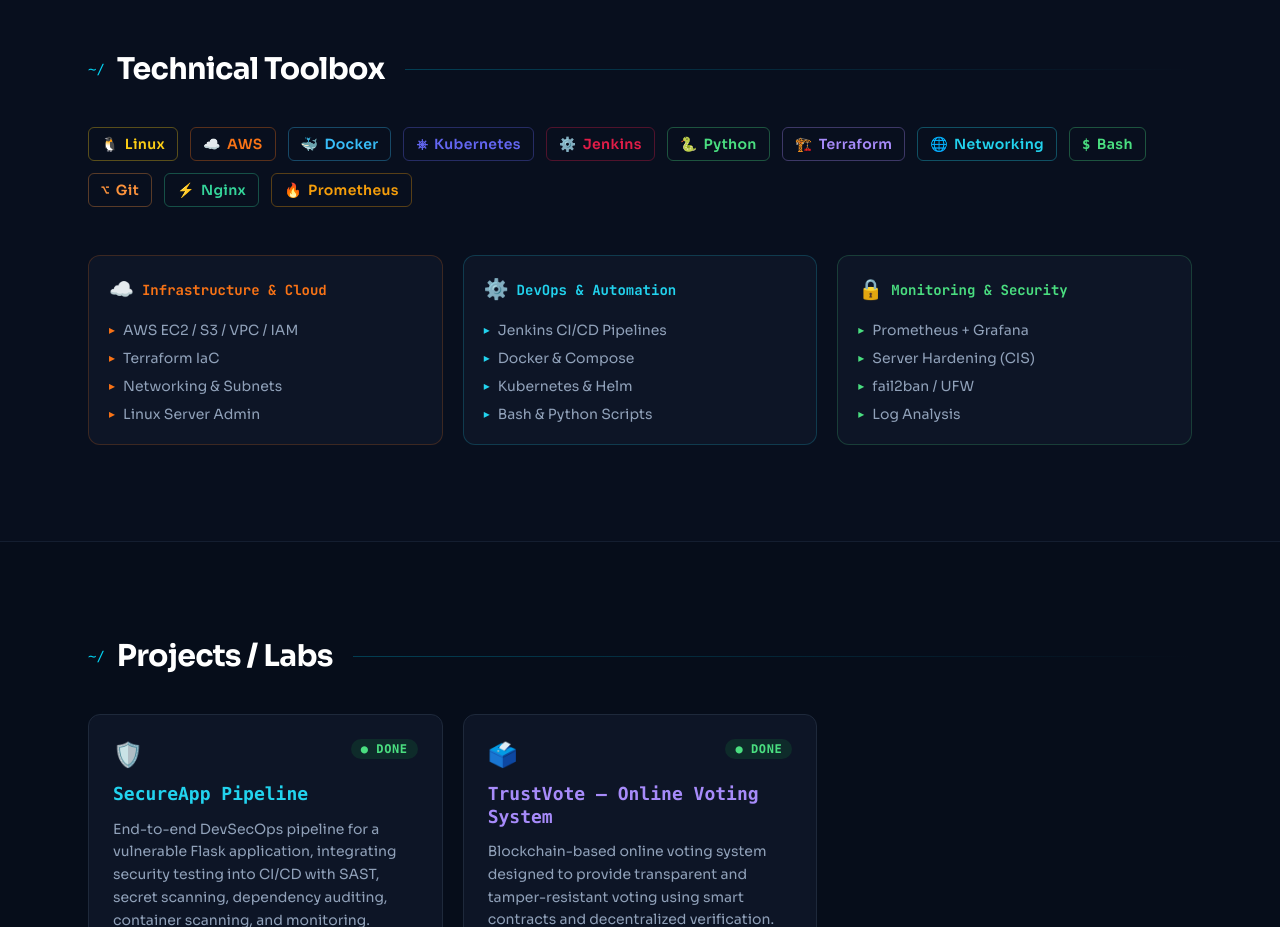
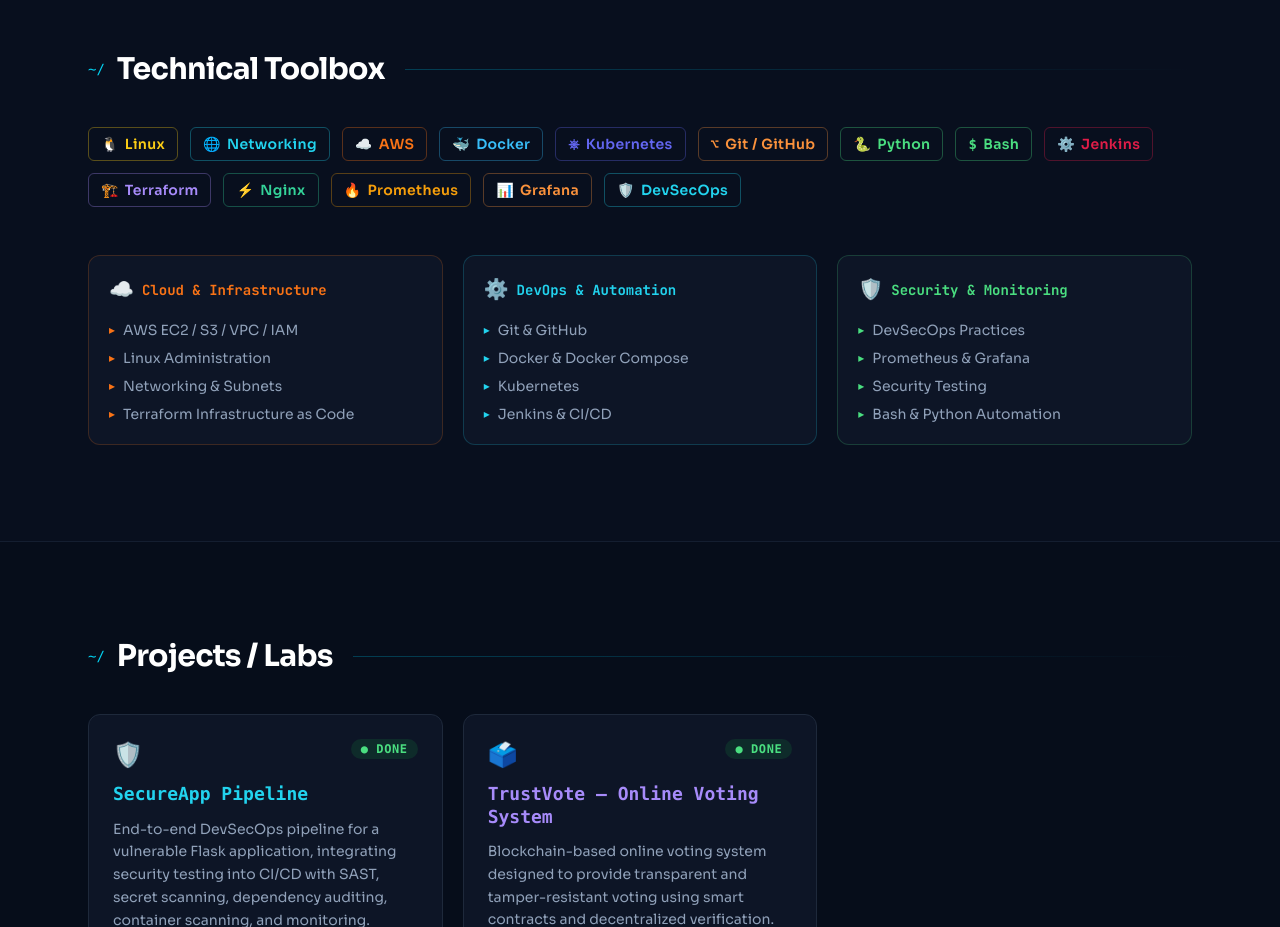
Before and after one commit to 30032003/my-portfolio, a React (Vite) app: page / in a window 1280 px wide. Shown: the part 1500-2427 px from the top of the page. Built offline with nearby package versions, Linux system fonts and the light colour scheme.

Commit message:
Update technical skills

```diff
--- a/src/App.jsx
+++ b/src/App.jsx
@@ -50,17 +50,19 @@
 ══════════════════════════════════════════════════════════════════ */
 const SKILLS = [
   { name: "Linux", icon: "🐧", color: "#facc15" },
+  { name: "Networking", icon: "🌐", color: "#22d3ee" },
   { name: "AWS", icon: "☁️", color: "#f97316" },
   { name: "Docker", icon: "🐳", color: "#38bdf8" },
   { name: "Kubernetes", icon: "⎈", color: "#6366f1" },
+  { name: "Git / GitHub", icon: "⌥", color: "#fb923c", mono: true },
+  { name: "Python", icon: "🐍", color: "#4ade80" },
+  { name: "Bash", icon: "$", color: "#4ade80", mono: true },
   { name: "Jenkins", icon: "⚙️", color: "#e11d48" },
-  { name: "Python", icon: "🐍", color: "#4ade80" },
   { name: "Terraform", icon: "🏗️", color: "#a78bfa" },
-  { name: "Networking", icon: "🌐", color: "#22d3ee" },
-  { name: "Bash", icon: "$", color: "#4ade80", mono: true },
-  { name: "Git", icon: "⌥", color: "#fb923c", mono: true },
   { name: "Nginx", icon: "⚡", color: "#34d399" },
   { name: "Prometheus", icon: "🔥", color: "#f59e0b" },
+  { name: "Grafana", icon: "📊", color: "#fb923c" },
+  { name: "DevSecOps", icon: "🛡️", color: "#22d3ee" },
 ];
 
 const PROJECTS = [
@@ -1167,14 +1169,14 @@
             <div className="mt-12 grid sm:grid-cols-3 gap-5">
               {[
                 {
-                  title: "Infrastructure & Cloud",
+                  title: "Cloud & Infrastructure",
                   icon: "☁️",
                   color: "#f97316",
                   items: [
                     "AWS EC2 / S3 / VPC / IAM",
-                    "Terraform IaC",
+                    "Linux Administration",
                     "Networking & Subnets",
-                    "Linux Server Admin",
+                    "Terraform Infrastructure as Code",
                   ],
                 },
                 {
@@ -1182,21 +1184,21 @@
                   icon: "⚙️",
                   color: "#22d3ee",
                   items: [
-                    "Jenkins CI/CD Pipelines",
-                    "Docker & Compose",
-                    "Kubernetes & Helm",
-                    "Bash & Python Scripts",
+                    "Git & GitHub",
+                    "Docker & Docker Compose",
+                    "Kubernetes",
+                    "Jenkins & CI/CD",
                   ],
                 },
                 {
-                  title: "Monitoring & Security",
-                  icon: "🔒",
+                  title: "Security & Monitoring",
+                  icon: "🛡️",
                   color: "#4ade80",
                   items: [
-                    "Prometheus + Grafana",
-                    "Server Hardening (CIS)",
-                    "fail2ban / UFW",
-                    "Log Analysis",
+                    "DevSecOps Practices",
+                    "Prometheus & Grafana",
+                    "Security Testing",
+                    "Bash & Python Automation",
                   ],
                 },
               ].map((cat) => (
```
